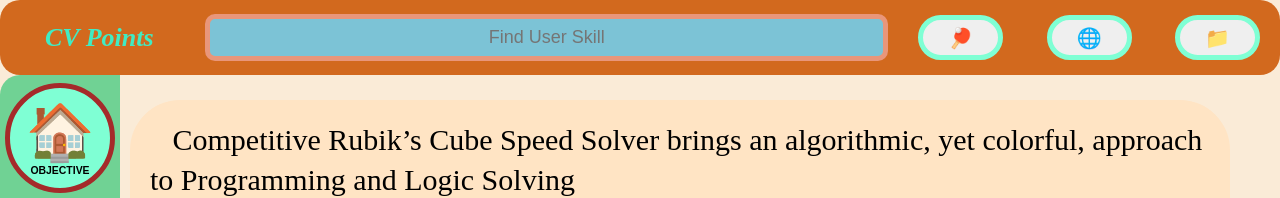
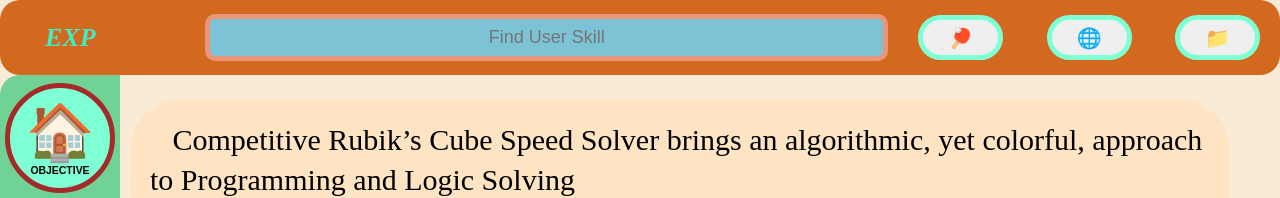
Before and after one commit to HershelT/resume-stuff, a plain HTML site: page htcv.html in a window 1280 px wide. Shown: the top 198 px of the page. Drawn offline with Linux system fonts and the light colour scheme.

Commit message:
name change for header

```diff
--- a/htcv.html
+++ b/htcv.html
@@ -10,7 +10,7 @@
   <body style="padding-bottom: 1000px;"onload="changeText(0)">
     <div class="header">
       <div class="flex-left">
-        CV Points
+        EXP
       </div>
       <div class="flex-middle" >
         <input class="search-bar" type="textbox" placeholder="Find User Skill">
```
